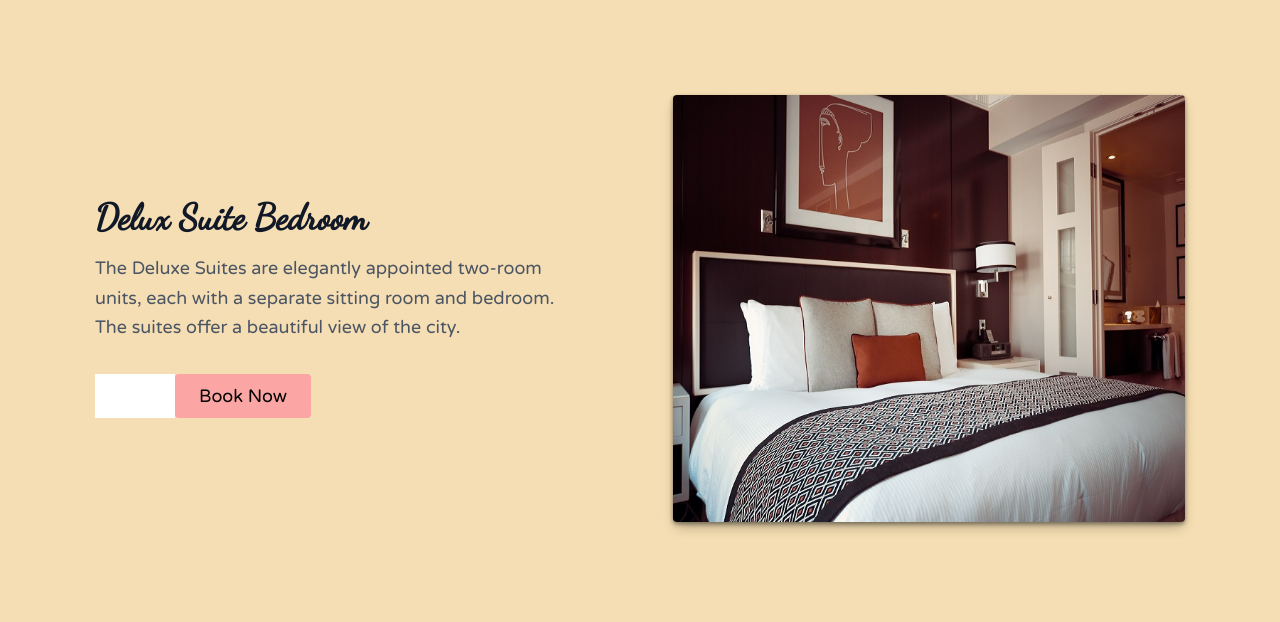
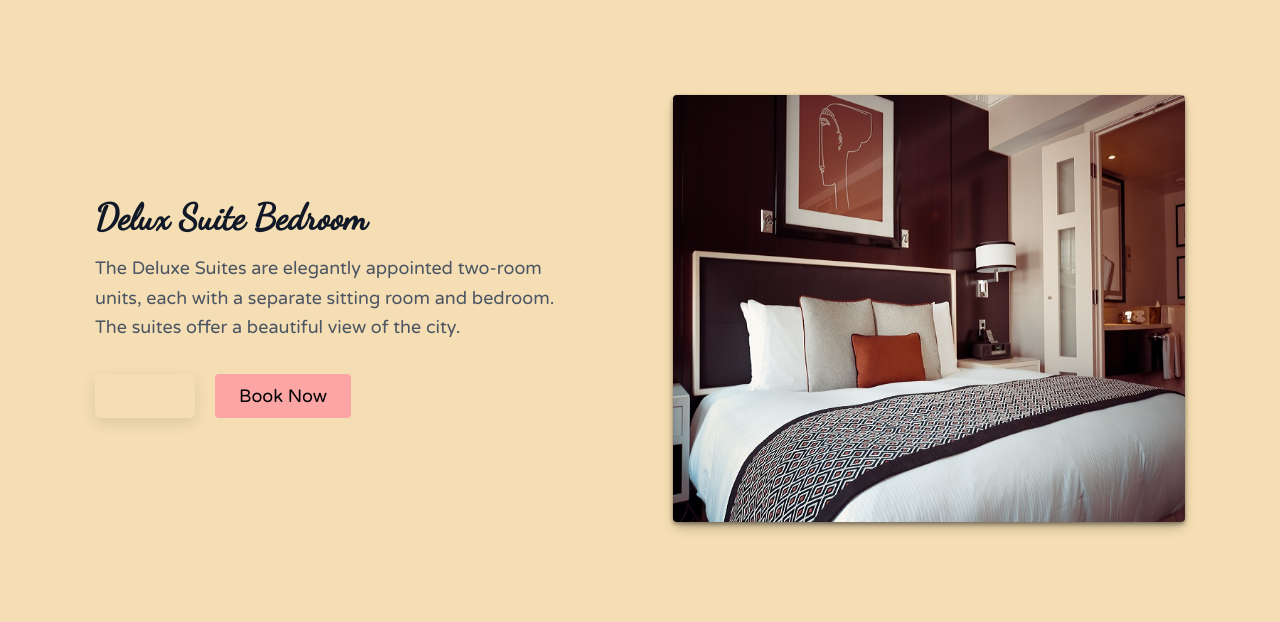
Before and after one commit to uditjain-noob/OOP_Project-1, a Django app: template HotelManagement/templates/HotelManagement/room.html in a window 1280 px wide. Shown: the part 191-813 px from the top of the page. Run offline with Django 3.2, Linux system fonts and the light colour scheme; the template is opened without the code that fills it, so the values that code supplies are empty; some libraries are stand-ins or nearby versions; some web fonts are replaced.

Commit message:
minimal css changes

```diff
--- a/HotelManagement/static/HotelManagement/style_Room.css
+++ b/HotelManagement/static/HotelManagement/style_Room.css
@@ -70,7 +70,7 @@ body {
     border-radius: 5px;
 }
 
-#deluxe_quant,
+#delux_quant,
 #luxury_quant,
 #presidential_quant {
     box-shadow: 0 5px 15px rgba(0,0,0,0.1);
```
